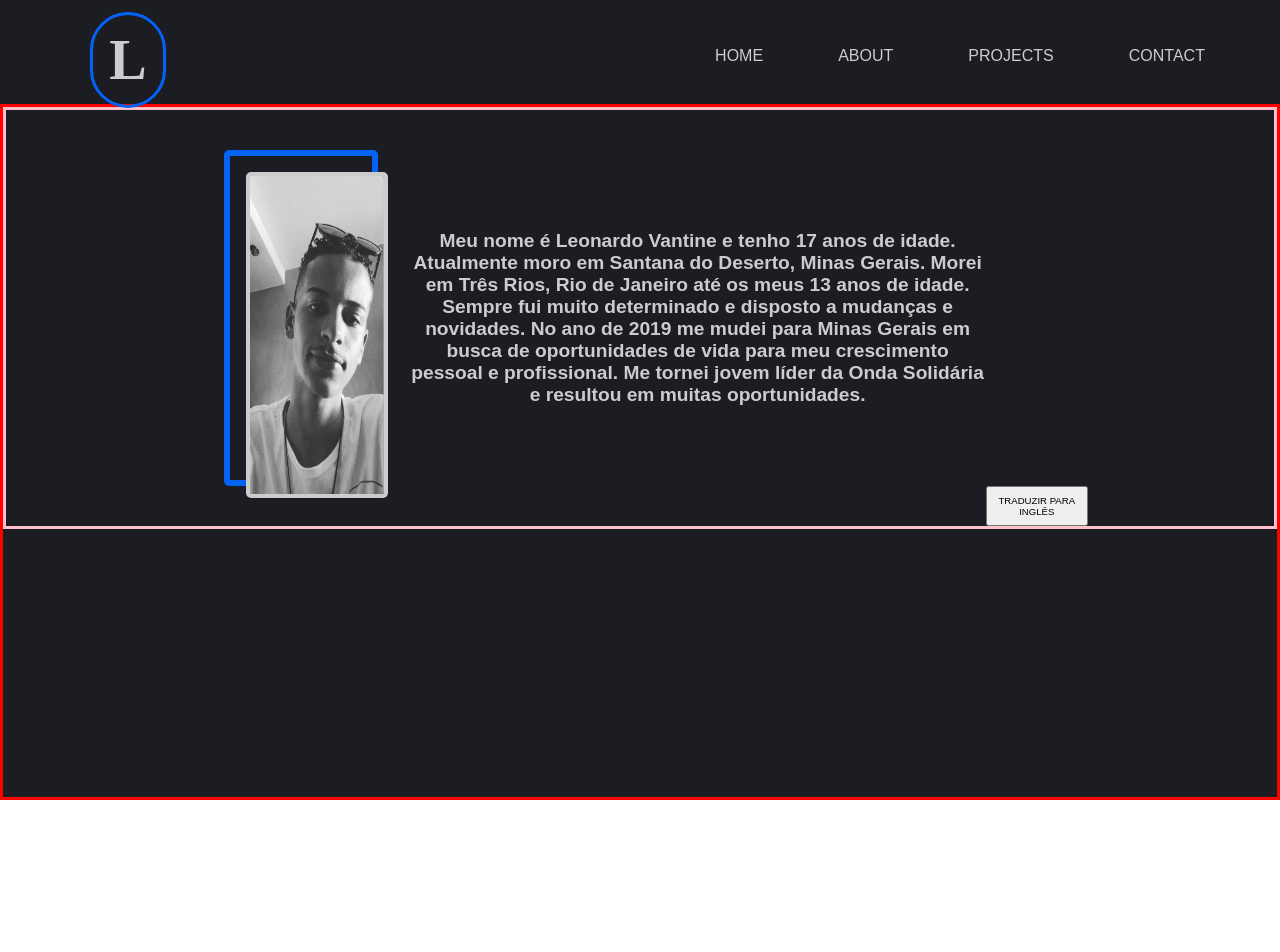
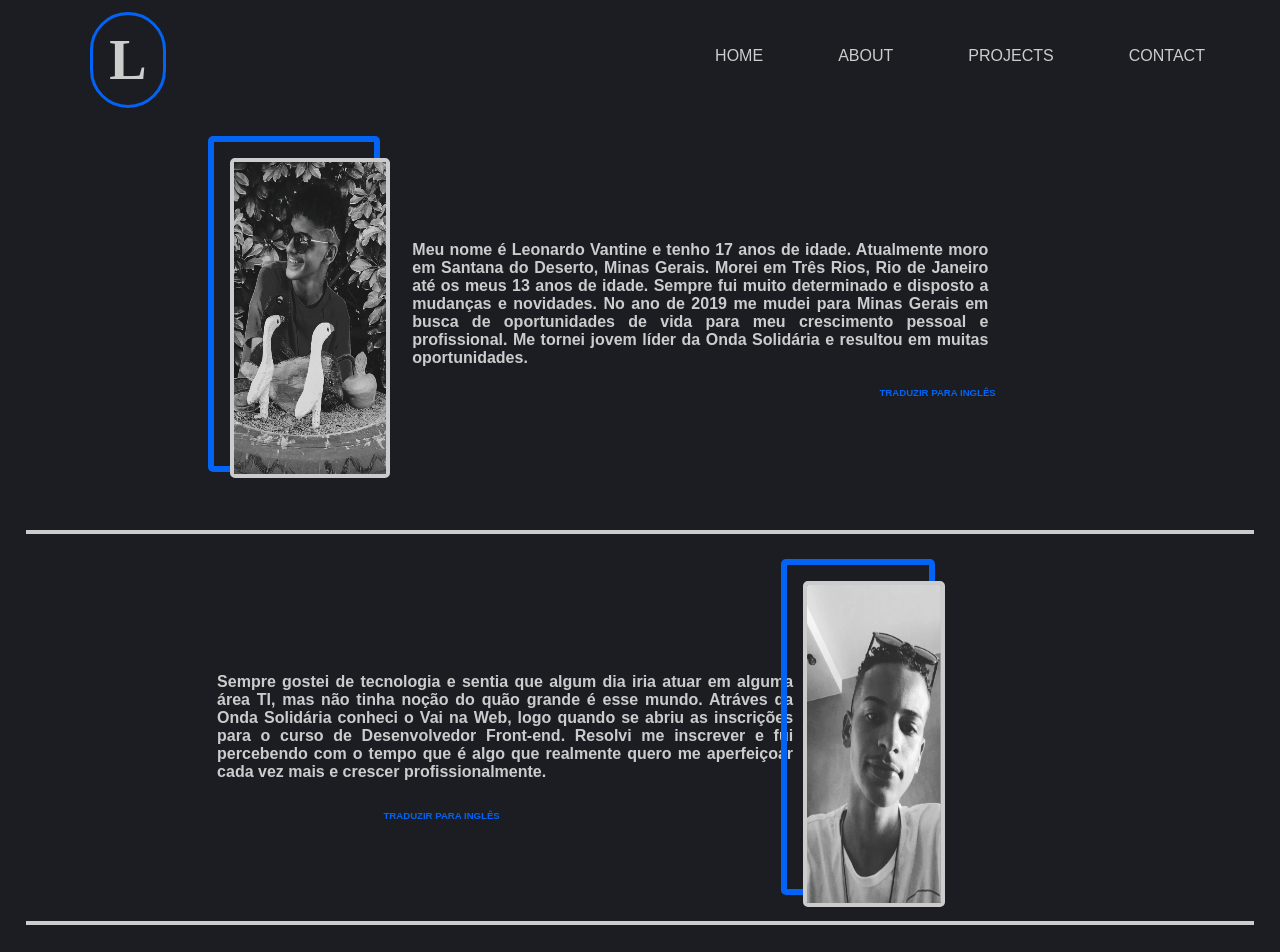
Before and after one commit to leovantine/finalchallenge-mod3, a React (Create React App) app: page /about in a window 1280 px wide. Shown: the top 952 px of the page. Before the commit the page ends 800 px from the top, so only its background shows below. Built offline with nearby package versions, Linux system fonts and the light colour scheme; a web font is replaced by a local one.

Commit message:
About page almost ready

```diff
--- a/src/pages/About.js
+++ b/src/pages/About.js
@@ -1,50 +1,93 @@
-import React, {useState} from 'react'
+import React from 'react'
 
 import img1 from "../images/img1.jpg"
+import img2 from "../images/img2.jpg"
 
 import styled from 'styled-components'
 
 const Container = styled.div`
-border: solid red;
+/* border: solid red; */
 width: 100%;
-height: 87vh;
+height: 114vh;
 background-color: #1B1D22;
 `
 const FirstInfo = styled.div`
-border: solid pink;
+/* border: solid pink; */
 display: flex;
 justify-content: center;
 align-items: center;
-flex-direction: row;
 `
 const BorderImgDiv = styled.div`
 border: solid 6px #0263F5;
 border-radius: 5px;
-width: 12vw;
+width: 13.5vw;
 height: 42vh;
 margin: 2.5vw;
 `
 const Img = styled.img`
+width: 100%;
+height: 40vh;
+margin: 2vh;
+border: solid 4px #CCCCCD;
+border-radius: 5px;
+`
+const P = styled.p`
+font-family: 'Ranade', sans-serif;
+font-size: 1rem;
+font-weight: 600;
+color: #CCCCCD;
+width: 45vw;
+text-align: justify;
+`
+const TranslateP = styled.p`
+font-family: 'Ranade', sans-serif;
+font-size: 0.6rem;
+font-weight: bolder;
+position: relative;
+top: 11vh;
+right: 8.5vw;
+color: #0263F5;
+&:hover{
+    cursor: pointer;
+
+}
+`
+const NdInfo = styled.div`
+display: flex;
+justify-content: center;
+align-items: center;
+`
+const NdTranslateP = styled.p`
+font-family: 'Ranade', sans-serif;
+font-size: 0.6rem;
+font-weight: bolder;
+position: relative;
+top: 11vh;
+right: 32vw;
+color: #0263F5;
+&:hover{
+    cursor: pointer;
+
+}
+`
+const NdBorderImgDiv = styled.div`
+border: solid 6px #0263F5;
+border-radius: 5px;
+width: 12vw;
+height: 42vh;
+position: relative;
+right: 10vw;
+`
+const NdImg = styled.img`
 width: 100%;
 height: 40.7vh;
 margin: 2vh;
 border: solid 4px #CCCCCD;
 border-radius: 5px;
 `
-const P = styled.p`
-font-family: 'Ranade', sans-serif;
-font-size: 1.2rem;
-font-weight: 600;
-color: #CCCCCD;
-width: 45vw;
-text-align: center;
-`
-const LanguageButton = styled.button`
-width: 8vw;
-height: 5vh;
-margin-top: 47vh;
-font-family: 'Ranade', sans-serif;
-font-size: 0.6rem;
+const Hr = styled.hr`
+margin: 2vw;
+border: solid 2px #CCCCCD;
 `
 
 export default function About() {
@@ -53,12 +96,20 @@ export default function About() {
 
             <FirstInfo>
             <BorderImgDiv>
-                <Img src={img1} alt="Leonardo Vantine"></Img>
+                <Img src={img2} alt="Leonardo Vantine"></Img>
             </BorderImgDiv>
             <P>Meu nome é Leonardo Vantine e tenho 17 anos de idade. Atualmente moro em Santana do Deserto, Minas Gerais. Morei em Três Rios, Rio de Janeiro até os meus 13 anos de idade. Sempre fui muito determinado e disposto a mudanças e novidades. No ano de 2019 me mudei para Minas Gerais em busca de oportunidades de vida para meu crescimento pessoal e profissional. Me tornei jovem líder da Onda Solidária e resultou em muitas oportunidades.</P>
-            <LanguageButton>TRADUZIR PARA INGLÊS</LanguageButton>
+            <TranslateP>TRADUZIR PARA INGLÊS</TranslateP>
             </FirstInfo>
-
+            <Hr></Hr>
+            <NdInfo>
+                <P>Sempre gostei de tecnologia e sentia que algum dia iria atuar em alguma área TI, mas não tinha noção do quão grande é esse mundo. Atráves da Onda Solidária conheci o Vai na Web, logo quando se abriu as inscrições para o curso de Desenvolvedor Front-end. Resolvi me inscrever e fui percebendo com o tempo que é algo que realmente quero me aperfeiçoar cada vez mais e crescer profissionalmente.</P>
+                <NdTranslateP>TRADUZIR PARA INGLÊS</NdTranslateP>
+                <NdBorderImgDiv>
+                    <NdImg src={img1} alt="Leonardo Vantine"></NdImg>
+                </NdBorderImgDiv>
+            </NdInfo>
+            <Hr></Hr>
         </Container>
     )
 }
--- a/src/pages/Projects.js
+++ b/src/pages/Projects.js
@@ -3,7 +3,7 @@ import React from 'react'
 import styled from 'styled-components'
 
 const MainDiv = styled.div`
-border: solid red;
+/* border: solid red; */
 width: 100%;
 height: 87vh;
 background-color: #1B1D22;
```
Also changed, not shown: src/images/img2.jpg.
